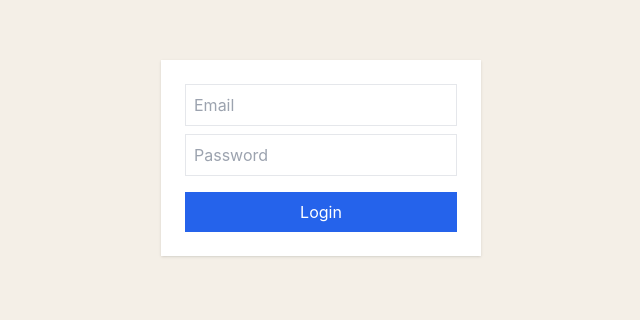
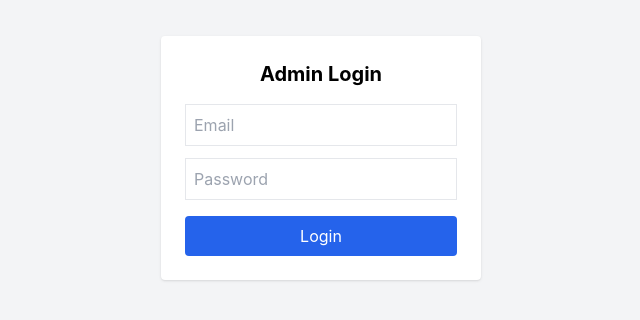
Before and after one commit to Joel123tony/CHURCH, a React (Vite) app: page /admin/login in a window 1280 px wide. Shown: the part 242-562 px from the top of the page, without its empty margins (319-959 px from the left). Built offline with nearby package versions, Linux system fonts and the light colour scheme; no server answers.

Commit message:
add auth test route

```diff
--- a/src/pages/Login.jsx
+++ b/src/pages/Login.jsx
@@ -7,39 +7,61 @@ const API = "/api/auth/login";
 export default function Login() {
   const [email, setEmail] = useState("");
   const [password, setPassword] = useState("");
+  const [loading, setLoading] = useState(false);
 
   const navigate = useNavigate();
 
   const login = async () => {
     try {
+      setLoading(true);
+
       const res = await axios.post(API, {
         email,
         password,
       });
 
-      const token = res.data.token;
+      console.log("LOGIN RESPONSE:", res.data);
 
-      if (!token) {
-        alert("No token received");
+      if (!res.data.token) {
+        alert("No token received from server");
         return;
       }
 
-      localStorage.setItem("token", token);
-      localStorage.setItem("user", JSON.stringify(res.data.user));
+      localStorage.setItem("token", res.data.token);
+      localStorage.setItem(
+        "user",
+        JSON.stringify(res.data.user)
+      );
+
+      alert("Login Successful");
 
       navigate("/admin");
     } catch (err) {
-      alert(err.response?.data?.error || "Login failed");
+      console.error("LOGIN ERROR:", err);
+
+      alert(
+        err?.response?.data?.message ||
+        err?.response?.data?.error ||
+        err.message ||
+        "Login failed"
+      );
+    } finally {
+      setLoading(false);
     }
   };
 
   return (
-    <div className="h-screen flex items-center justify-center">
-      <div className="p-6 bg-white shadow w-80">
+    <div className="h-screen flex items-center justify-center bg-gray-100">
+      <div className="bg-white p-6 shadow rounded w-80">
+        <h2 className="text-xl font-bold mb-4 text-center">
+          Admin Login
+        </h2>
 
         <input
+          type="email"
           placeholder="Email"
-          className="border p-2 w-full mb-2"
+          className="border p-2 w-full mb-3"
+          value={email}
           onChange={(e) => setEmail(e.target.value)}
         />
 
@@ -47,16 +69,17 @@ export default function Login() {
           type="password"
           placeholder="Password"
           className="border p-2 w-full mb-4"
+          value={password}
           onChange={(e) => setPassword(e.target.value)}
         />
 
         <button
           onClick={login}
-          className="bg-blue-600 text-white w-full py-2"
+          disabled={loading}
+          className="bg-blue-600 text-white w-full py-2 rounded"
         >
-          Login
+          {loading ? "Logging in..." : "Login"}
         </button>
-
       </div>
     </div>
   );
```
